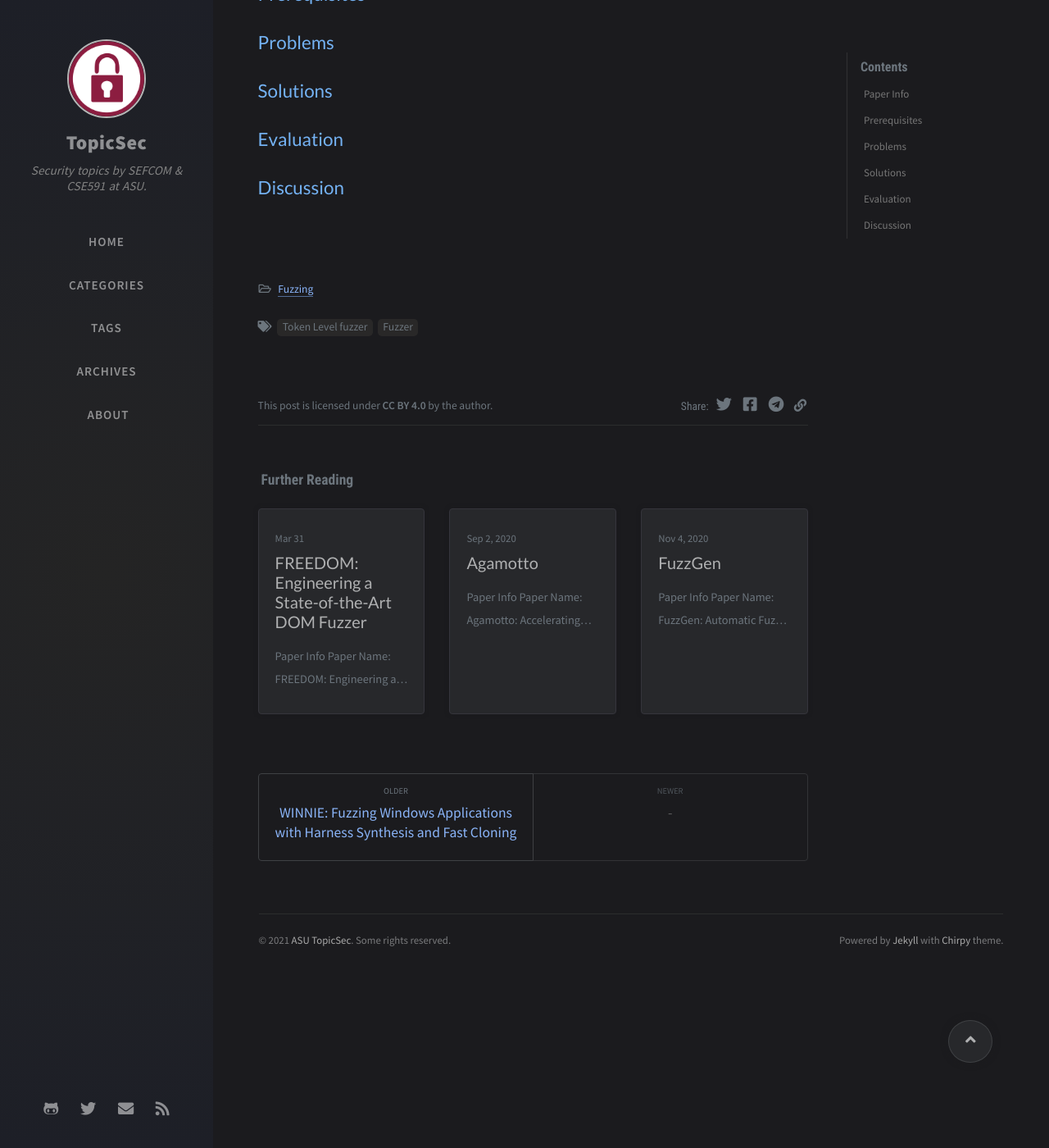
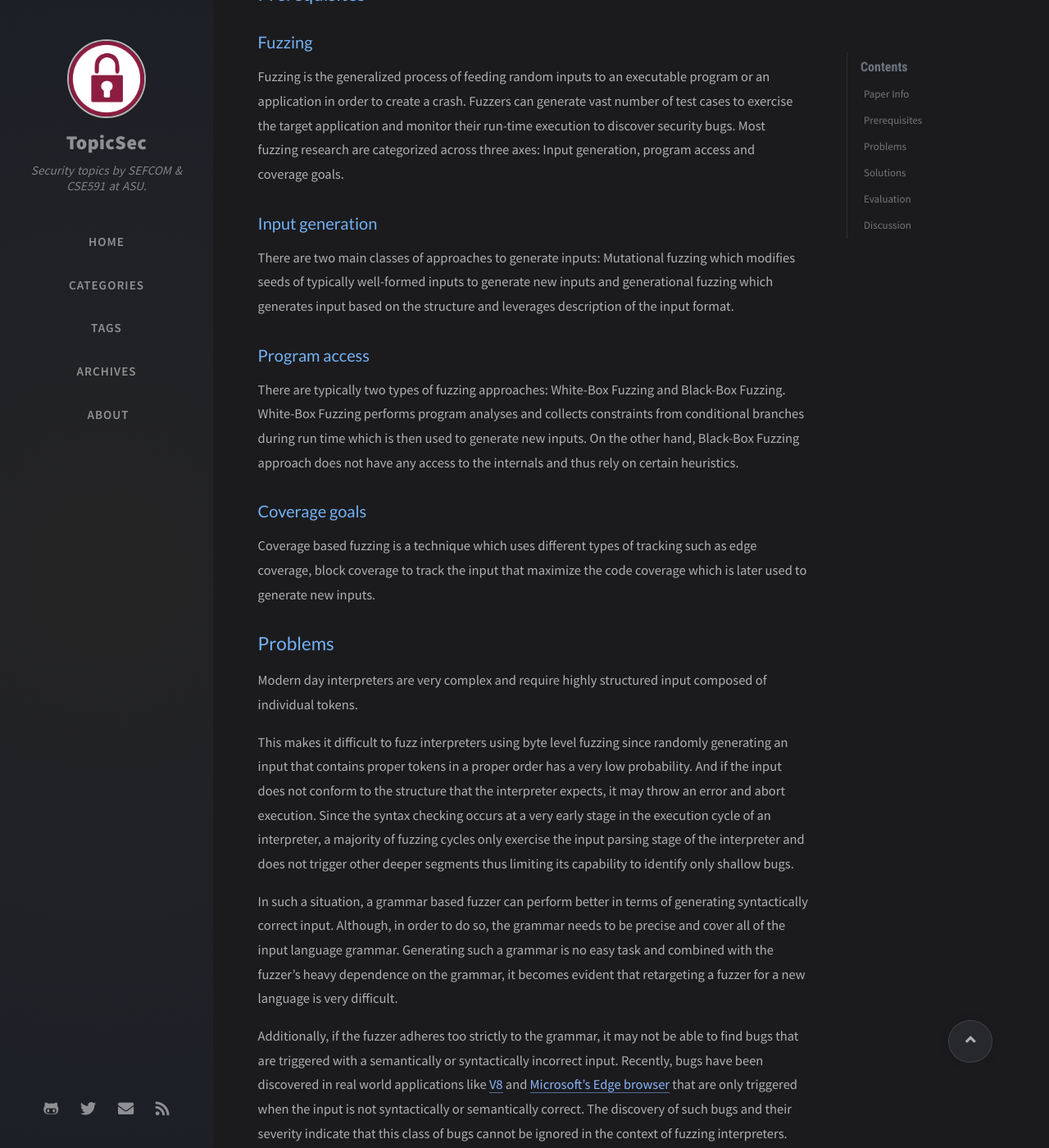
Before and after one commit to TopicSec/topicsec.github.io, a Jekyll site: the page built from _posts/2021-09-14-token-level-fuzzer.md, in a window 1280 px wide and 1400 px high, scrolled down 509 px. Shown: the whole window at 82% size. Built offline with Jekyll 4.4.1, drawn with Linux system fonts in a browser that asks for light colours; nearby versions of some CDN libraries; comment, search, counter and statistics services are not loaded.

Commit message:
adding pre-reqs and problem

```diff
--- a/_posts/2021-09-14-token-level-fuzzer.md
+++ b/_posts/2021-09-14-token-level-fuzzer.md
@@ -15,7 +15,28 @@ pin: true
 
 ## Prerequisites
 
+### Fuzzing
+Fuzzing is the generalized process of feeding random inputs to an executable program or an application in order to create a crash. Fuzzers can generate vast number of test cases to exercise the target application and monitor their run-time execution to discover security bugs. Most fuzzing research are categorized across three axes: Input generation, program access and coverage goals.
+
+### Input generation
+There are two main classes of approaches to generate inputs: Mutational fuzzing which modifies seeds of typically well-formed inputs to generate new inputs and generational fuzzing which generates input based on the structure and leverages description of the input format.
+
+### Program access
+There are typically two types of fuzzing approaches: White-Box Fuzzing and Black-Box Fuzzing. White-Box Fuzzing performs program analyses and collects constraints from conditional branches during run time which is then used to generate new inputs. On the other hand, Black-Box Fuzzing approach does not have any access to the internals and thus rely on certain heuristics.
+
+### Coverage goals
+Coverage based fuzzing is a technique which uses different types of tracking such as edge coverage, block coverage to track the input that maximize the code coverage which is later used to generate new inputs.
+
 ## Problems
+
+Modern day interpreters are very complex and require highly structured input composed of individual tokens.
+
+This makes it difficult to fuzz interpreters using byte level fuzzing since randomly generating an input that contains proper tokens in a proper order has a very low probability. And if the input does not conform to the structure that the interpreter expects, it may throw an error and abort execution. Since the syntax checking occurs at a very early stage in the execution cycle of an interpreter, a majority of fuzzing cycles only exercise the input parsing stage of the interpreter and does not trigger other deeper segments thus limiting its capability to identify only shallow bugs.
+
+In such a situation, a grammar based fuzzer can perform better in terms of generating syntactically correct input. Although, in order to do so, the grammar needs to be precise and cover all of the input language grammar.
+Generating such a grammar is no easy task and combined with the fuzzer’s heavy dependence on the grammar, it becomes evident that retargeting a fuzzer for a new language is very difficult.
+
+Additionally, if the fuzzer adheres too strictly to the grammar, it may not be able to find bugs that are triggered with a semantically or syntactically incorrect input. Recently, bugs have been discovered in real world applications like [V8](https://bugs.chromium.org/p/chromium/issues/detail?id=800032) and [Microsoft’s Edge browser](https://nvd.nist.gov/vuln/detail/CVE-2017-8729) that are only triggered when the input is not syntactically or semantically correct. The discovery of such bugs and their severity indicate that this class of bugs cannot be ignored in the context of fuzzing interpreters.
 
 ## Solutions
 
```
